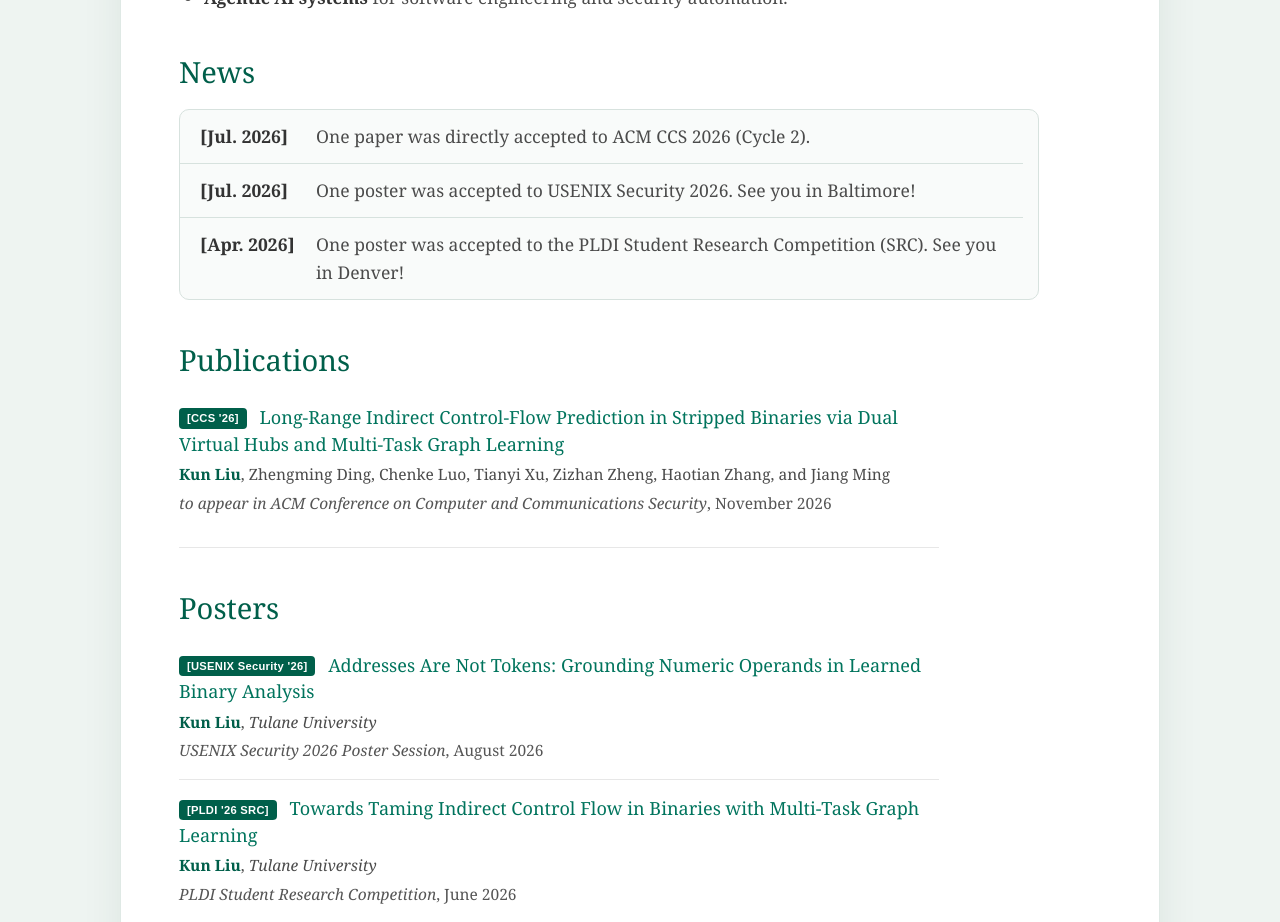
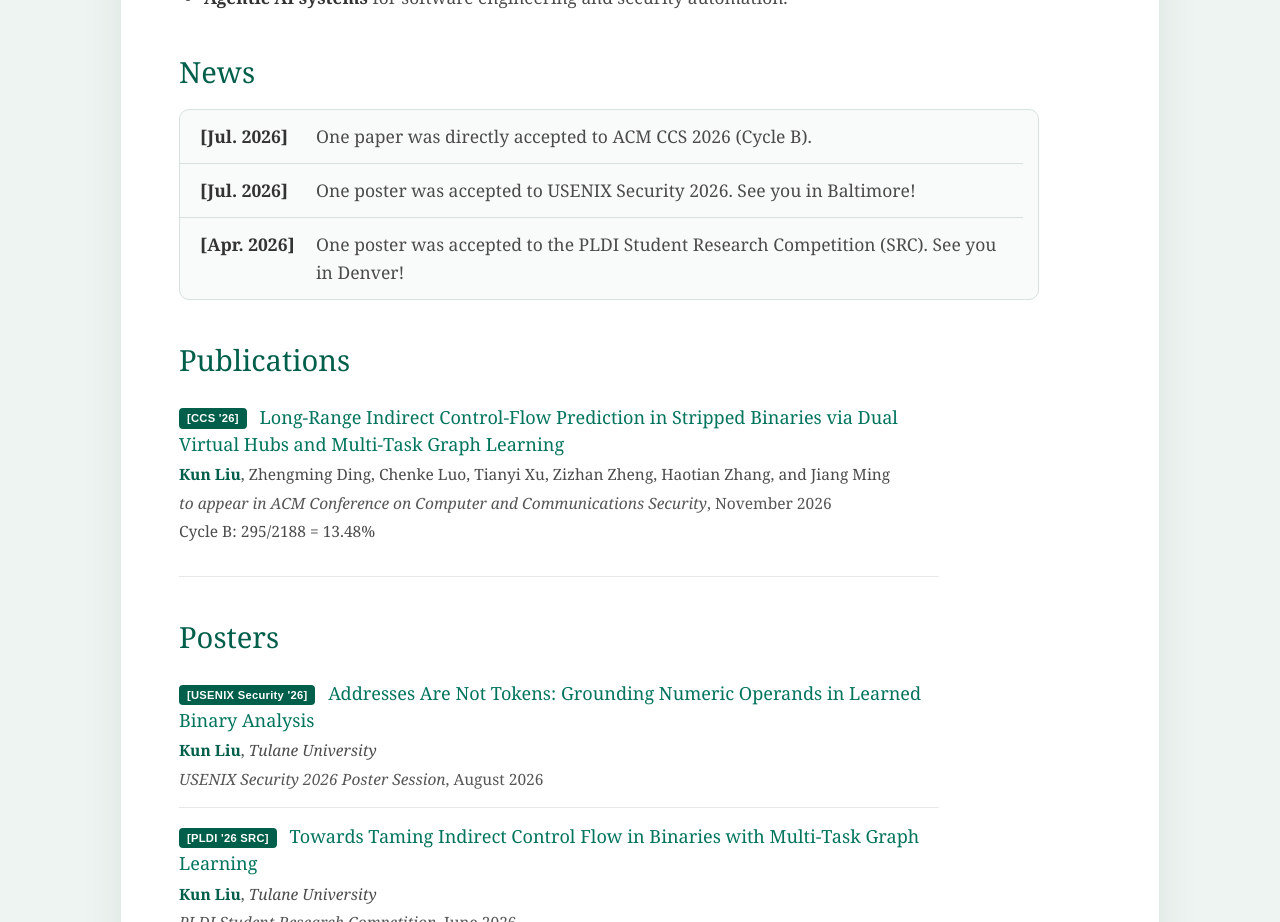
Before and after one commit to Ryan-hub-bit/ryan-hub-bit.github.io, a Next.js app: page / in a window 1280 px wide. Shown: the part 960-1882 px from the top of the page. Built offline with nearby package versions, Linux system fonts and the light colour scheme.

Commit message:
Add concise CCS Cycle B acceptance statistics

```diff
--- a/app/page.tsx
+++ b/app/page.tsx
@@ -12,7 +12,7 @@ const news = [
   {
     date: "Jul. 2026",
     dateTime: "2026-07",
-    text: "One paper was directly accepted to ACM CCS 2026 (Cycle 2).",
+    text: "One paper was directly accepted to ACM CCS 2026 (Cycle B).",
   },
   {
     date: "Jul. 2026",
@@ -42,6 +42,13 @@ const publications = [
     ],
     venue: "to appear in ACM Conference on Computer and Communications Security",
     venueDate: "November 2026",
+    acceptance: {
+      cycle: "Cycle B",
+      // Counted from https://www.sigsac.org/ccs/CCS2026/program/accepted-papers.html.
+      accepted: 295,
+      // Submission count supplied by the site owner; not independently verified.
+      submissions: 2188,
+    },
   },
 ];
 
@@ -271,6 +278,12 @@ export default function Home() {
                   <p className="venue">
                     <em>{publication.venue}</em>, {publication.venueDate}
                   </p>
+                  {publication.acceptance && (
+                    <p className="acceptance-statistics">
+                      {publication.acceptance.cycle}: {publication.acceptance.accepted}/{publication.acceptance.submissions}
+                      {" = "}{(publication.acceptance.accepted / publication.acceptance.submissions * 100).toFixed(2)}%
+                    </p>
+                  )}
                 </div>
               </article>
             ))}
```
